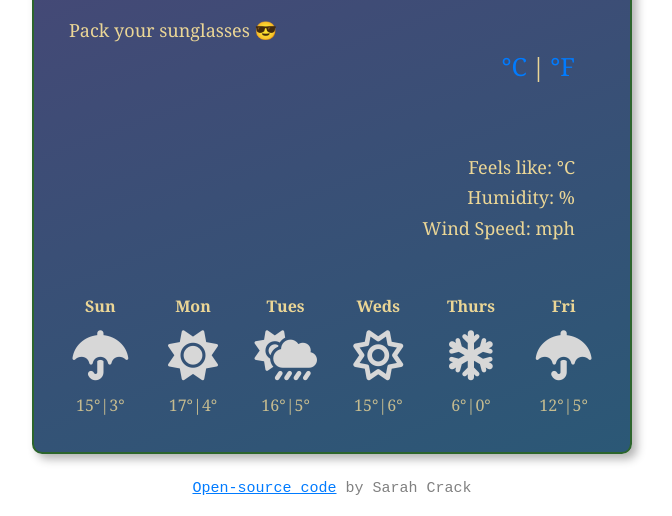
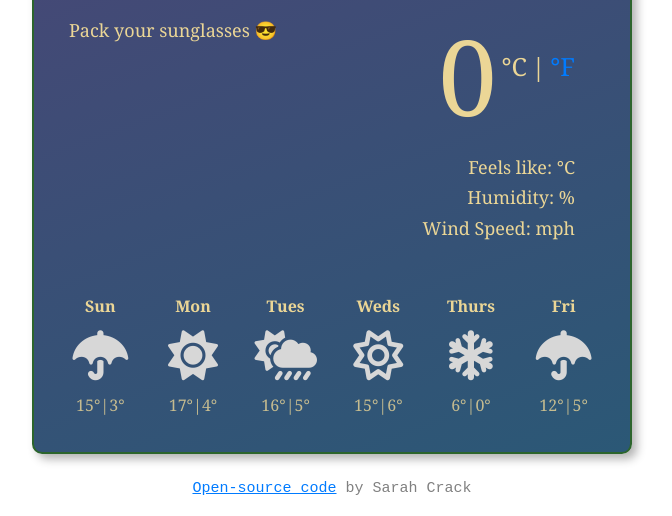
Before and after one commit to sarahcrack/my-wicked-weather-app, a plain HTML site: page index.html in a window 1280 px wide. Both pictures are taken after a click on the link "°C". Shown: the part 302-818 px from the top of the page, without its empty margins (308-980 px from the left). Drawn offline with nearby package versions, Linux system fonts and the light colour scheme; no server answers.

Commit message:
Added temperature unit conversion and "active" links

```diff
--- a/index.html
+++ b/index.html
@@ -67,9 +67,9 @@
           <li>
             🌅 <span id="sunrise"></span>  <span id="sunset"></span>
             </li>
-            <li>
+            <li class="weather-temperature">
             <span class="temperature" id="current-temperature"></span>
-            <a href="#" id="units-celsius">°C</a>
+            <a href="#" id="units-celsius" class="active">°C</a>
             <span id="units-line">|</span>
             <a href="#" id="units-fahrenheit">°F</a>
             </li>
--- a/src/script.js
+++ b/src/script.js
@@ -65,25 +65,6 @@ function formatTime(time) {
 let currentTime = document.querySelector("#current-time");
 currentTime.innerHTML = formatTime(now);
 
-// // Temperature conversion
-// function convertToFahrenheit(event) {
-//   event.preventDefault();
-//   let currentTemperature = document.querySelector("#current-temperature");
-//   currentTemperature.innerHTML = ("#currentTemperature.value" * 9) / 5 + 32;
-// }
-
-// function convertToCelsius(event) {
-//   event.preventDefault();
-//   let currentTemperature = document.querySelector("#current-temperature");
-//   currentTemperature.innerHTML = 19;
-// }
-
-// let fahrenheitLink = document.querySelector("#units-fahrenheit");
-// fahrenheitLink.addEventListener("click", convertToFahrenheit);
-
-// let celsiusLink = document.querySelector("#units-celsius");
-// celsiusLink.addEventListener("click", convertToCelsius);
-
 // City Search Engine
 
 function showWeather(response) {
@@ -92,6 +73,8 @@ function showWeather(response) {
   document.querySelector("#current-temperature").innerHTML = Math.round(
     response.data.main.temp
   );
+
+  celsiusTemperature = response.data.main.temp;
 
   document.querySelector("#description").innerHTML =
     response.data.weather[0].description;
@@ -172,4 +155,30 @@ function searchLocation(position) {
 let currentLocationBtn = document.querySelector("#currentLocationBtn");
 currentLocationBtn.addEventListener("click", getCurrentLocation);
 
+// // Temperature conversion
+function convertToFahrenheit(event) {
+  event.preventDefault();
+  celsiusLink.classList.remove("active");
+  fahrenheitLink.classList.add("active");
+  let fahrenheitTemperature = (celsiusTemperature * 9) / 5 + 32;
+  let currentTemperature = document.querySelector("#current-temperature");
+  currentTemperature.innerHTML = Math.round(fahrenheitTemperature);
+}
+
+function convertToCelsius(event) {
+  event.preventDefault();
+  celsiusLink.classList.add("active");
+  fahrenheitLink.classList.remove("active");
+  let currentTemperature = document.querySelector("#current-temperature");
+  currentTemperature.innerHTML = Math.round(celsiusTemperature);
+}
+
+let celsiusTemperature = null;
+
+let fahrenheitLink = document.querySelector("#units-fahrenheit");
+fahrenheitLink.addEventListener("click", convertToFahrenheit);
+
+let celsiusLink = document.querySelector("#units-celsius");
+celsiusLink.addEventListener("click", convertToCelsius);
+
 search("London");
--- a/src/styles.css
+++ b/src/styles.css
@@ -98,6 +98,15 @@ li {
   font-size: 25px;
 }
 
+.weather-temperature .active {
+  color: rgb(235, 214, 150);
+  cursor: default;
+}
+
+.weather-temperature .active:hover {
+  text-decoration: none;
+}
+
 .feels-like,
 .wind-speed {
   line-height: 2;
```
